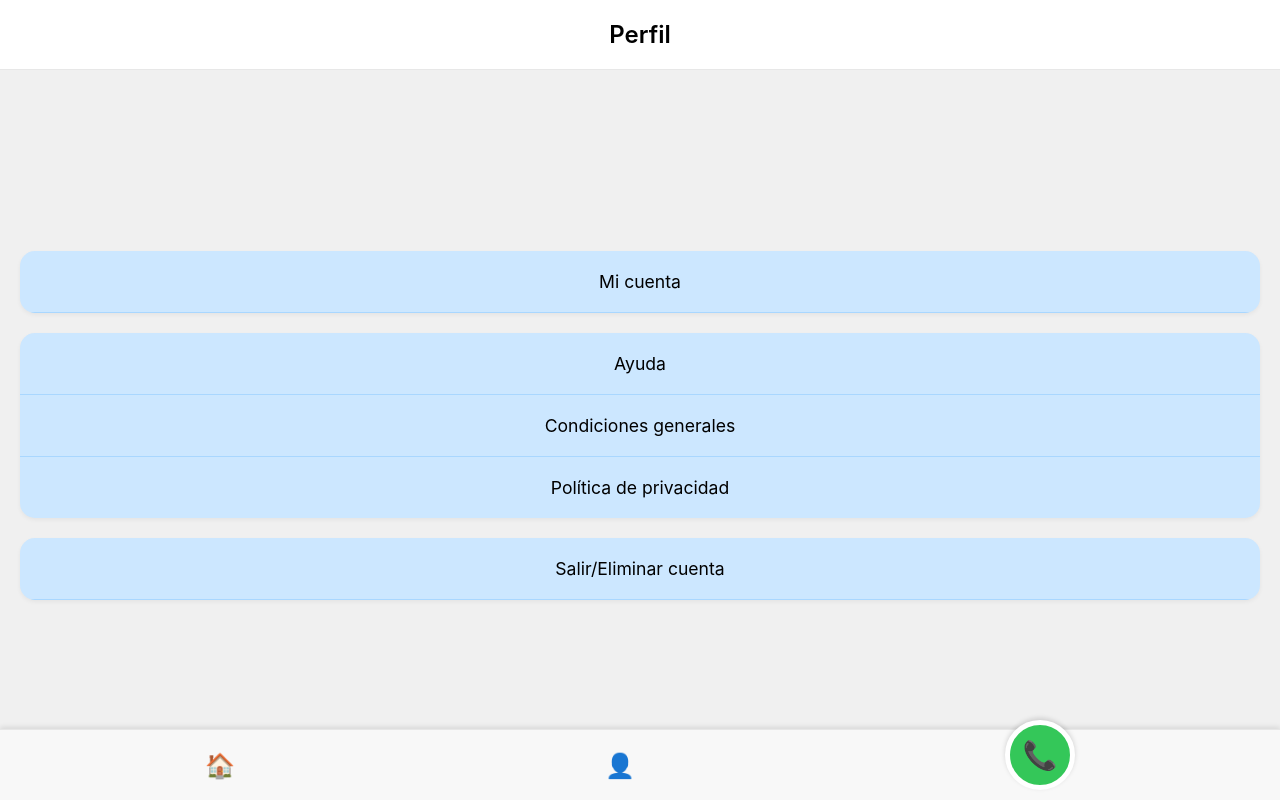
After one commit to sergio-delolmo-riol/PreConsulta, a PHP site: page /perfil.html in a window 1280 px wide. The commit adds this page. Run offline with PHP 8.4, Linux system fonts and the light colour scheme.

Commit message:
implementacion de la pagina perfil

```diff
--- a/css/style.css
+++ b/css/style.css
@@ -172,3 +172,59 @@ body, html {
     content: '📞';
     font-size: 28px;
 }
+
+/* Estilos para la página de perfil */
+.secondary-header {
+    text-align: center;
+    padding: 20px;
+    border-bottom: 1px solid #e7e7e7;
+    box-sizing: border-box;
+}
+
+.secondary-header h1 {
+    margin: 0;
+    font-size: 1.5rem;
+    font-weight: 600;
+}
+
+.profile-main {
+    align-items: flex-start;
+    padding: 20px;
+    box-sizing: border-box;
+    background-color: #f0f0f0; /* Un fondo ligeramente gris para que destaquen los contenedores */
+}
+
+.menu-list {
+    list-style: none;
+    padding: 0;
+    margin: 0;
+    width: 100%;
+}
+
+.menu-item-single, .menu-group {
+    background-color: #cce7ff; /* Azul claro de los contenedores */
+    border-radius: 15px;
+    margin-bottom: 20px;
+    overflow: hidden; /* Para que los bordes redondeados afecten a los hijos */
+    box-shadow: 0 2px 4px rgba(0,0,0,0.05);
+}
+
+.menu-button {
+    display: block;
+    padding: 20px;
+    text-decoration: none;
+    color: #000;
+    font-size: 1.1rem;
+    border-bottom: 1px solid #a9d7ff; /* Línea separadora más clara */
+    transition: background-color 0.3s;
+    text-align: center; /* Centra el texto horizontalmente */
+}
+
+.menu-group .menu-button:last-child {
+    border-bottom: none;
+}
+
+.menu-button:hover, .menu-button:focus {
+    background-color: #b8daff; /* Un poco más oscuro al pasar el ratón o al enfocar */
+    outline: none;
+}
--- a/index.html
+++ b/index.html
@@ -38,7 +38,7 @@
                 </a>
             </li>
             <li>
-                <a href="#" aria-label="Ir a tu perfil de usuario" class="nav-button">
+                <a href="perfil.html" aria-label="Ir a tu perfil de usuario" class="nav-button">
                     <!-- Icono Perfil -->
                     <span class="nav-text">Perfil</span>
                 </a>
--- /dev/null
+++ b/perfil.html
@@ -0,0 +1,57 @@
+<!DOCTYPE html>
+<html lang="es">
+<head>
+    <meta charset="UTF-8">
+    <meta name="viewport" content="width=device-width, initial-scale=1.0">
+    <title>Perfil - Centro de Triaje Digital</title>
+    <link rel="stylesheet" href="CSS/style.css">
+</head>
+<body>
+
+    <header class="secondary-header" role="banner">
+        <h1>Perfil</h1>
+    </header>
+
+    <main id="main-content" role="main" class="profile-main">
+        <ul class="menu-list">
+            <li class="menu-item-single">
+                <a href="#" class="menu-button" aria-label="Acceder a mi cuenta">Mi cuenta</a>
+            </li>
+
+            <li class="menu-group">
+                <a href="#" class="menu-button" aria-label="Obtener ayuda">Ayuda</a>
+                <a href="#" class="menu-button" aria-label="Leer las condiciones generales">Condiciones generales</a>
+                <a href="#" class="menu-button" aria-label="Leer la política de privacidad">Política de privacidad</a>
+            </li>
+
+            <li class="menu-item-single">
+                <a href="#" class="menu-button" aria-label="Salir o eliminar mi cuenta">Salir/Eliminar cuenta</a>
+            </li>
+        </ul>
+    </main>
+
+    <nav class="bottom-nav" role="navigation" aria-label="Menú principal">
+        <ul>
+            <li>
+                <a href="index.html" aria-label="Ir a la página de inicio" class="nav-button">
+                    <!-- Icono Home -->
+                    <span class="nav-text">Home</span>
+                </a>
+            </li>
+            <li>
+                <a href="perfil.html" aria-label="Ir a tu perfil de usuario" class="nav-button active">
+                    <!-- Icono Perfil -->
+                    <span class="nav-text">Perfil</span>
+                </a>
+            </li>
+            <li>
+                <a href="tel:112" aria-label="Llamar a emergencias" class="nav-button call-button">
+                    <!-- Icono Llamada -->
+                    <span class="nav-text">Llamar</span>
+                </a>
+            </li>
+        </ul>
+    </nav>
+
+</body>
+</html>
```
